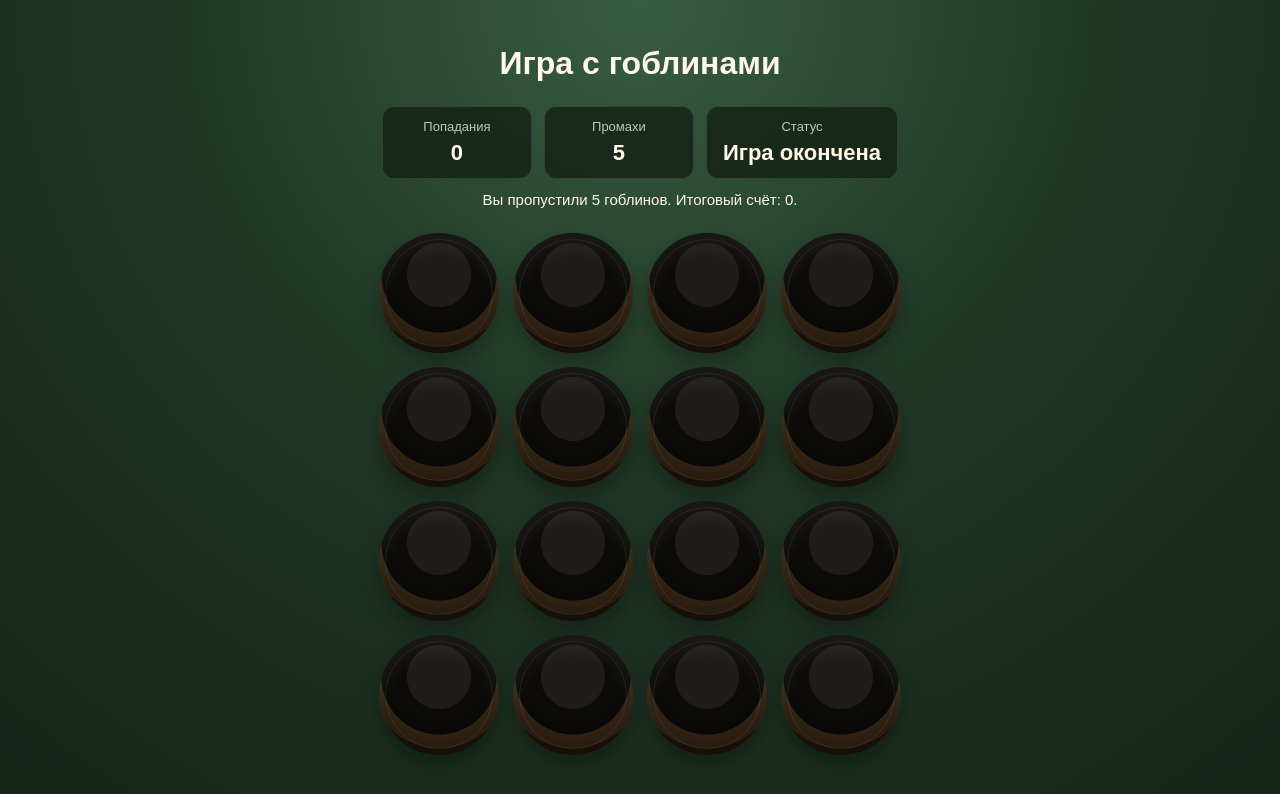
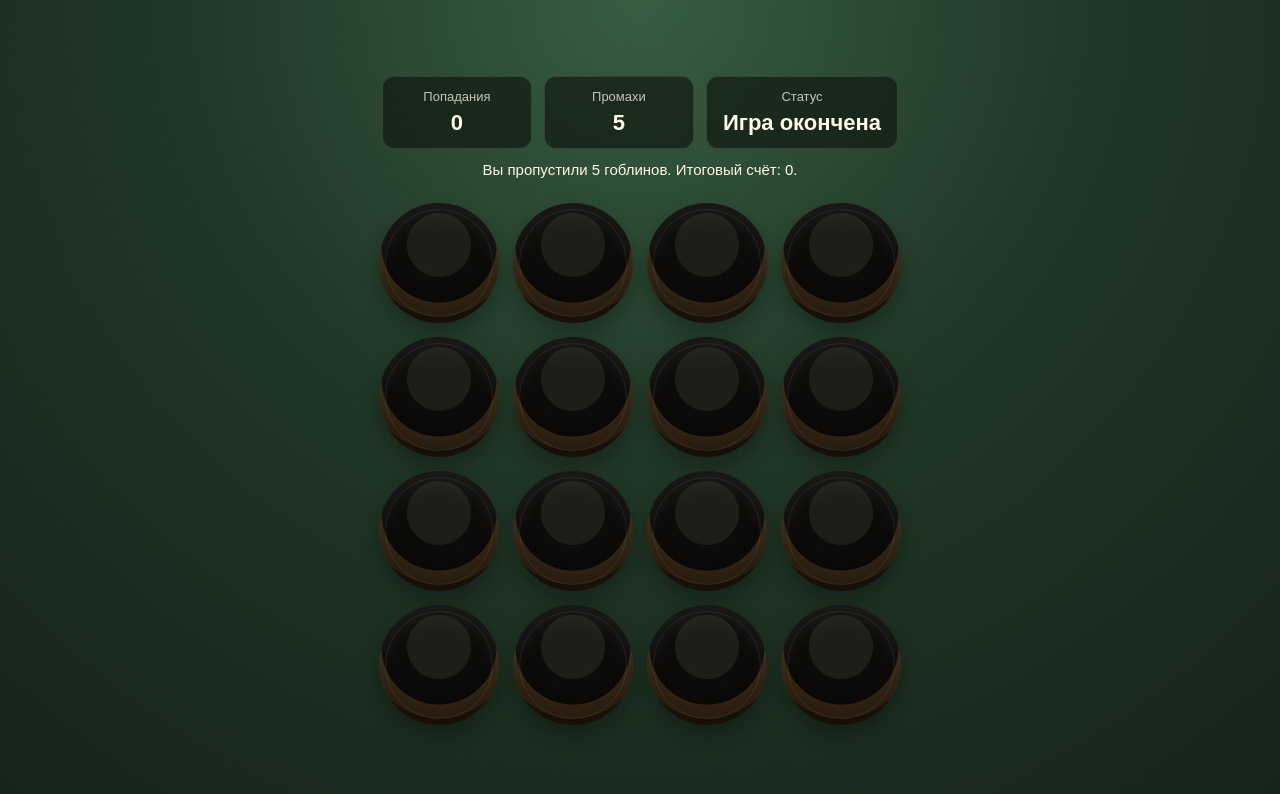
Before and after one commit to sergetfep/ahj-events-goblin-game, a website built with webpack: page src/index.html in a window 1280 px wide. Built offline with nearby package versions, Linux system fonts and the light colour scheme.

Commit message:
second commit

```diff
--- a/src/css/style.css
+++ b/src/css/style.css
@@ -6,9 +6,16 @@ body {
   margin: 0;
   min-height: 100vh;
   font-family: Arial, Helvetica, sans-serif;
-  background: radial-gradient(circle at top, #385d41 0%, #203726 45%, #16241a 100%);
+  background: radial-gradient(
+    circle at top,
+    #385d41 0%,
+    #203726 45%,
+    #16241a 100%
+  );
   color: #fff8e6;
-  cursor: url('../img/hammer.svg') 10 28, pointer;
+  cursor:
+    url('../img/hammer.svg') 10 28,
+    pointer;
 }
 
 .page {
@@ -80,7 +87,13 @@ body {
   width: 120px;
   height: 120px;
   border-radius: 50%;
-  background: radial-gradient(circle at 50% 35%, #1f1d1a 0 32%, #0d0c0a 33% 58%, #46321b 59% 72%, #2a1d10 73% 100%);
+  background: radial-gradient(
+    circle at 50% 35%,
+    #1f1d1a 0 32%,
+    #0d0c0a 33% 58%,
+    #46321b 59% 72%,
+    #2a1d10 73% 100%
+  );
   box-shadow:
     inset 0 14px 18px rgba(255, 255, 255, 0.06),
     inset 0 -24px 22px rgba(0, 0, 0, 0.45),
@@ -105,7 +118,7 @@ body {
   transform: translateX(-50%);
   user-select: none;
   -webkit-user-drag: none;
-  pointer-events: none;
+  /* pointer-events: none; */
 }
 
 @media (max-width: 620px) {
--- a/src/index.html
+++ b/src/index.html
@@ -1,14 +1,11 @@
 <!doctype html>
 <html lang="ru">
   <head>
-    <meta charset="UTF-8">
-    <meta name="viewport" content="width=device-width, initial-scale=1.0">
+    <meta charset="UTF-8" />
+    <meta name="viewport" content="width=device-width, initial-scale=1.0" />
     <title>Игра с гоблинами</title>
   </head>
   <body>
-    <div class="page">
-      <h1 class="title">Игра с гоблинами</h1>
-      <div id="app"></div>
-    </div>
+    <div id="app" class="page"></div>
   </body>
 </html>
--- a/src/index.js
+++ b/src/index.js
@@ -1,13 +1,7 @@
 import './css/style.css';
-
 import goblinImage from './img/goblin.svg';
 import GameController from './js/GameController';
-import {
-  BOARD_SIZE,
-  APPEARANCE_TIME,
-  MAX_MISSES,
-  PAUSE_AFTER_HIT,
-} from './js/constants';
+import { BOARD_SIZE, APPEARANCE_TIME, MAX_MISSES } from './js/constants';
 
 const app = document.querySelector('#app');
 
@@ -15,7 +9,6 @@ const game = new GameController(app, {
   boardSize: BOARD_SIZE,
   appearanceTime: APPEARANCE_TIME,
   maxMisses: MAX_MISSES,
-  pauseAfterHit: PAUSE_AFTER_HIT,
   goblinImage,
 });
 
```
